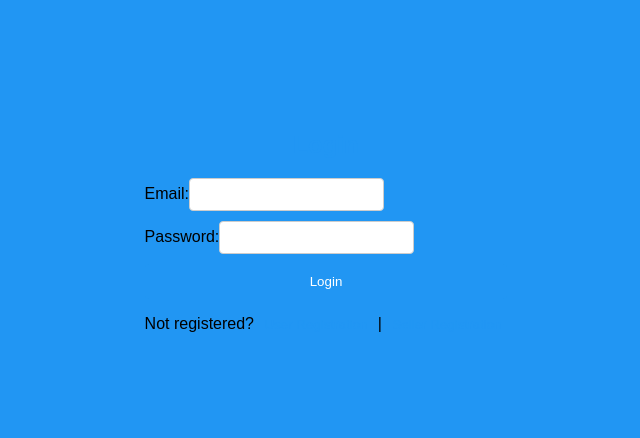
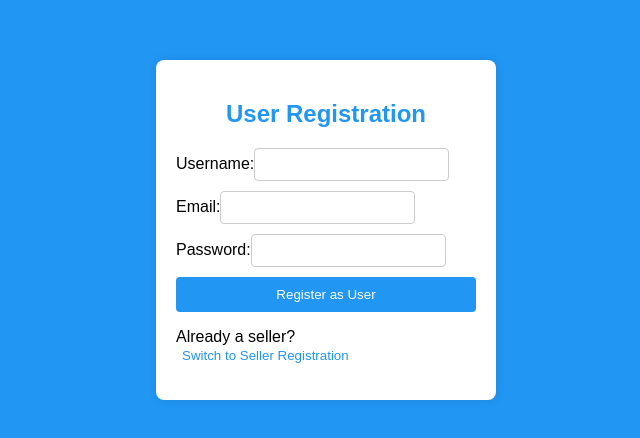
Before and after one commit to phefadutshepo/AllInOneKasi, a React (Create React App) app: page / in a window 1280 px wide. Shown: the part 170-608 px from the top of the page, without its empty margins (314-954 px from the left). Built offline with nearby package versions, Linux system fonts and the light colour scheme.

Commit message:
Default code

```diff
--- a/src/App.js
+++ b/src/App.js
@@ -4,71 +4,22 @@ import SellerRegistration from './SellerRegistration';
 
 function App() {
   const [isUserRegistration, setIsUserRegistration] = useState(true);
-  const [isLoginView, setIsLoginView] = useState(true);
-
-  const [loginData, setLoginData] = useState({
-    email: '',
-    password: '',
-  });
-
-  const handleLoginInputChange = (e) => {
-    const { name, value } = e.target;
-    setLoginData({
-      ...loginData,
-      [name]: value,
-    });
-  };
-
-  const handleLoginSubmit = (e) => {
-    e.preventDefault();
-    // Add logic here to handle login submission, e.g., send data to the server
-    console.log('Login Data:', loginData);
-  };
 
   const switchToUserRegistration = () => {
     setIsUserRegistration(true);
-    setIsLoginView(false);
   };
 
   const switchToSellerRegistration = () => {
     setIsUserRegistration(false);
-    setIsLoginView(false);
-  };
-
-  const switchToLogin = () => {
-    setIsLoginView(true);
-    setIsUserRegistration(true);
   };
 
   return (
     <div className="App">
-      {isLoginView ? (
-        <div>
-          <h2>Login</h2>
-          <form onSubmit={handleLoginSubmit}>
-            <div>
-              <label>Email:</label>
-              <input type="email" name="email" value={loginData.email} onChange={handleLoginInputChange} />
-            </div>
-            <div>
-              <label>Password:</label>
-              <input type="password" name="password" value={loginData.password} onChange={handleLoginInputChange} />
-            </div>
-            <button type="submit">Login</button>
-          </form>
-          <p>
-            Not registered?{' '}
-            <button onClick={switchToUserRegistration}>User Registration</button> |{' '}
-            <button onClick={switchToSellerRegistration}>Seller Registration</button>
-          </p>
-        </div>
-      ) : (
-        isUserRegistration ? (
+        {isUserRegistration ? (
           <UserRegistration switchToSellerRegistration={switchToSellerRegistration} />
         ) : (
           <SellerRegistration switchToUserRegistration={switchToUserRegistration} />
-        )
-      )}
+        )}
     </div>
   );
 }
```
Also changed, not shown: src/login.js (added).
